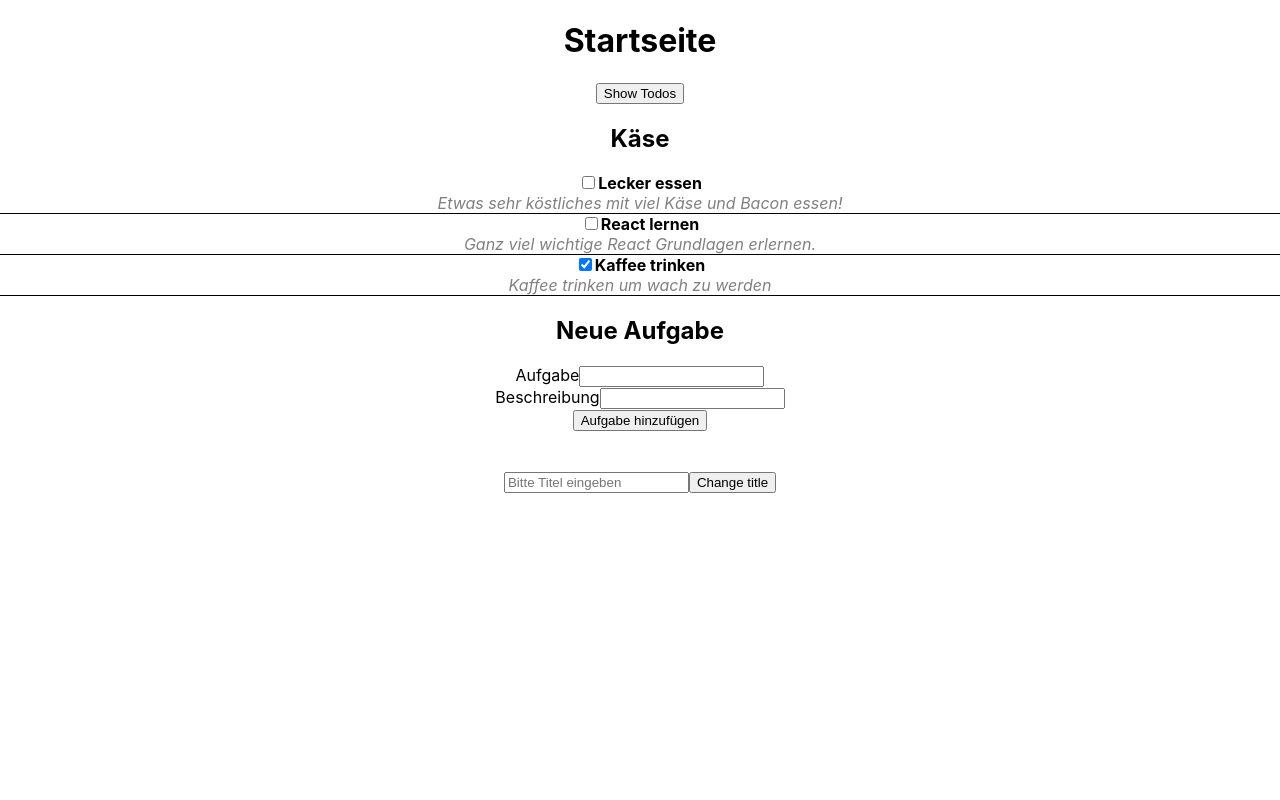
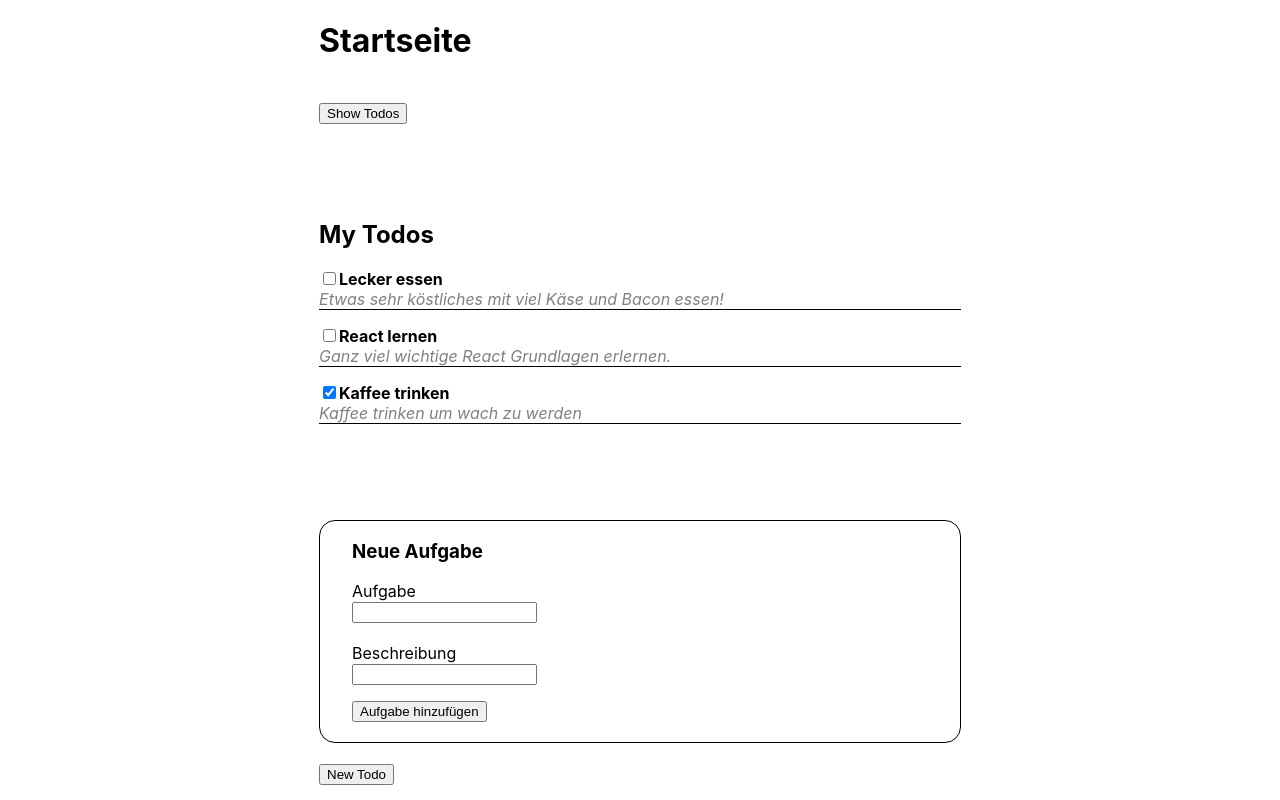
Before and after one commit to klepek42/cc-react-todo, a React (Create React App) app: page / in a window 1280 px wide. Built offline with nearby package versions, Linux system fonts and the light colour scheme.

Commit message:
Redesign app

```diff
--- a/src/App.css
+++ b/src/App.css
@@ -1,38 +1,44 @@
 .App {
-  text-align: center;
+    display: flex;
+    align-items: center;
+    justify-content: center
 }
 
-.App-logo {
-  height: 40vmin;
-  pointer-events: none;
-}
+/*.App {*/
+/*    text-align: center;*/
+/*}*/
 
-@media (prefers-reduced-motion: no-preference) {
-  .App-logo {
-    animation: App-logo-spin infinite 20s linear;
-  }
-}
+/*.App-logo {*/
+/*  height: 40vmin;*/
+/*  pointer-events: none;*/
+/*}*/
 
-.App-header {
-  background-color: #282c34;
-  min-height: 100vh;
-  display: flex;
-  flex-direction: column;
-  align-items: center;
-  justify-content: center;
-  font-size: calc(10px + 2vmin);
-  color: white;
-}
+/*@media (prefers-reduced-motion: no-preference) {*/
+/*  .App-logo {*/
+/*    animation: App-logo-spin infinite 20s linear;*/
+/*  }*/
+/*}*/
 
-.App-link {
-  color: #61dafb;
-}
+/*.App-header {*/
+/*  background-color: #282c34;*/
+/*  min-height: 100vh;*/
+/*  display: flex;*/
+/*  flex-direction: column;*/
+/*  align-items: center;*/
+/*  justify-content: center;*/
+/*  font-size: calc(10px + 2vmin);*/
+/*  color: white;*/
+/*}*/
 
-@keyframes App-logo-spin {
-  from {
-    transform: rotate(0deg);
-  }
-  to {
-    transform: rotate(360deg);
-  }
-}
+/*.App-link {*/
+/*  color: #61dafb;*/
+/*}*/
+
+/*@keyframes App-logo-spin {*/
+/*  from {*/
+/*    transform: rotate(0deg);*/
+/*  }*/
+/*  to {*/
+/*    transform: rotate(360deg);*/
+/*  }*/
+/*}*/
--- a/src/App.tsx
+++ b/src/App.tsx
@@ -4,7 +4,7 @@ import Startseite from "./components/Startseite";
 import Todos from "./components/Todos";
 
 function App() {
-    const [title, setTitle] = useState("Käse");
+    const [title, setTitle] = useState("My Todos");
     const [inputTitle, setInputTitle] = useState("");
     const [hide, setHide] = useState(false);
 
@@ -20,14 +20,20 @@ function App() {
 
     return (
         <div className="App">
-            <Startseite/>
-            <button onClick={onClickHide}>Show Todos</button>
-            <br />
-            <Todos title={title} hide={hide}/>
-            <br />
-            <input placeholder="Bitte Titel eingeben" onChange={onChangeHandler}/>
-            <button onClick={onClickHandler}>Change title</button>
-            <br />
+            <div>
+                <Startseite/>
+                <br/>
+                <button onClick={onClickHide}>Show Todos</button>
+                <br/>
+                <Todos title={title} hide={hide}/>
+                <br/>
+                <button>New Todo</button>
+                {/*<br/>*/}
+                {/*<button onClick={onClickHandler}>Change title</button>*/}
+                {/*<br/>*/}
+                {/*<input placeholder="Bitte Titel eingeben" onChange={onChangeHandler}/>*/}
+                {/*<br/>*/}
+            </div>
         </div>
     );
 }
--- a/src/components/Aufgabe.css
+++ b/src/components/Aufgabe.css
@@ -1,5 +1,6 @@
-.aufgabe {
+.todo-list-item {
     border-bottom: 1px solid black;
+    margin-top: 1rem;
 }
 
 .title {
@@ -12,6 +13,6 @@
 }
 
 input:checked title {
-    color:red;
+    color: red;
     text-decoration: line-through;
 }
--- a/src/components/Aufgabe.tsx
+++ b/src/components/Aufgabe.tsx
@@ -14,7 +14,7 @@ const Aufgabe = ({title, beschreibung, erledigt}: Aufgabe) => {
         setDone(!done);
     };
 
-    return (<div className="aufgabe">
+    return (<div className="todo-list-item">
         <div className="title"><input data-testid={`check-${title}`} onChange={onClickErledigt} type="checkbox"
                                       checked={done}/>{title}</div>
         <div className="beschreibung">{beschreibung}</div>
--- /dev/null
+++ b/src/components/NeueAufgabe.css
@@ -0,0 +1,14 @@
+.neue-aufgabe-wrapper {
+    margin-top: 6rem;
+    border: 1px solid black;
+    border-radius: 1rem;
+    width: 40rem;
+}
+
+.neue-aufgabe {
+    margin-left: 2rem;
+}
+
+.button {
+    margin-top: 1rem;
+}
--- a/src/components/NeueAufgabe.tsx
+++ b/src/components/NeueAufgabe.tsx
@@ -1,23 +1,24 @@
-import React, {FormEventHandler, useState} from "react";
+import React, {useState} from "react";
 import Aufgabe from "./Aufgabe";
+import './NeueAufgabe.css';
 
 interface Props {
-    onAddAufgabe: (aufgabe:Aufgabe) => void;
+    onAddAufgabe: (aufgabe: Aufgabe) => void;
 }
 
-const NeueAufgabe = ({onAddAufgabe}:Props) => {
+const NeueAufgabe = ({onAddAufgabe}: Props) => {
     const [title, setTitle] = useState<string>('');
     const [beschreibung, setBeschreibung] = useState<string>('');
 
-    const onChangeAufgabeHandler = (event: React.ChangeEvent<HTMLInputElement>):void => {
+    const onChangeAufgabeHandler = (event: React.ChangeEvent<HTMLInputElement>): void => {
         setTitle(event.target.value);
     };
 
-    const onChangeBeschreibungHandler = (event: React.ChangeEvent<HTMLInputElement>):void => {
+    const onChangeBeschreibungHandler = (event: React.ChangeEvent<HTMLInputElement>): void => {
         setBeschreibung(event.target.value);
     };
 
-    const submitHandler = (event: React.FormEvent<HTMLFormElement>):void => {
+    const submitHandler = (event: React.FormEvent<HTMLFormElement>): void => {
         console.log("submitHandler");
         event.preventDefault();
 
@@ -32,21 +33,24 @@ const NeueAufgabe = ({onAddAufgabe}:Props) => {
         setBeschreibung(beschreibung);
     };
 
-    return (<div>
-        <h2>Neue Aufgabe</h2>
+    return (<div className="neue-aufgabe-wrapper">
         <div>
             <form onSubmit={submitHandler}>
-                <div>
-                    <label>Aufgabe</label>
-                    <input onChange={onChangeAufgabeHandler} type="text" />
+                <div className="neue-aufgabe">
+                    <h3>Neue Aufgabe</h3>
+                    <div>
+                        <label>Aufgabe</label><br/>
+                        <input onChange={onChangeAufgabeHandler} type="text"/>
+                    </div>
+                    <br/>
+                    <div>
+                        <label>Beschreibung</label><br/>
+                        <input onChange={onChangeBeschreibungHandler} type="text"/>
+                    </div>
+                    <button className="button" type="submit">Aufgabe hinzufügen</button>
                 </div>
-                <div>
-                    <label>Beschreibung</label>
-                    <input onChange={onChangeBeschreibungHandler} type="text" />
-                </div>
-            <button type="submit">Aufgabe hinzufügen</button>
             </form>
-            <br />
+            <br/>
         </div>
     </div>);
 }
--- /dev/null
+++ b/src/components/Todos.css
@@ -0,0 +1,3 @@
+.todo-list {
+    margin-top: 6rem;
+}
--- a/src/components/Todos.tsx
+++ b/src/components/Todos.tsx
@@ -1,6 +1,7 @@
 import React, {useState} from 'react';
 import Aufgabe from './Aufgabe';
 import NeueAufgabe from "./NeueAufgabe";
+import './Todos.css';
 
 interface Props {
     title: string;
@@ -27,10 +28,11 @@ const Todos = ({title, hide}: Props) => {
 
     return (
         <div>
-            <div data-testid="todoWrapper" hidden={hide}>
+            <div data-testid="todoWrapper" className="todo-list" hidden={hide}>
                 <h2>{title}</h2>
                 {aufgaben.map((aufgabe, index) =>
-                    <Aufgabe key={index} title={aufgabe.title} beschreibung={aufgabe.beschreibung}
+                    <Aufgabe key={index} title={aufgabe.title}
+                             beschreibung={aufgabe.beschreibung}
                              erledigt={aufgabe.erledigt}/>)}
             </div>
             <NeueAufgabe onAddAufgabe={addAufgabeHandler}/>
```
